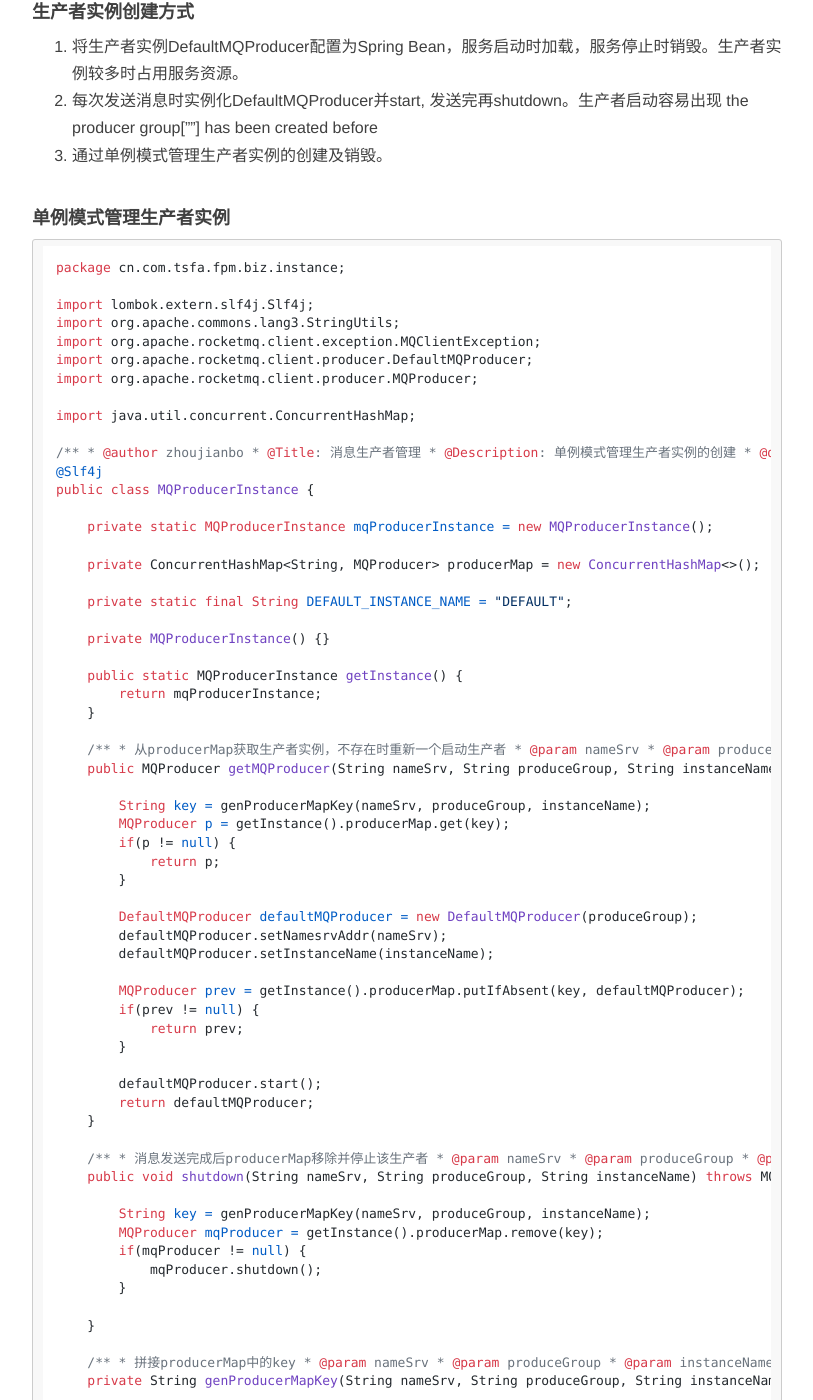
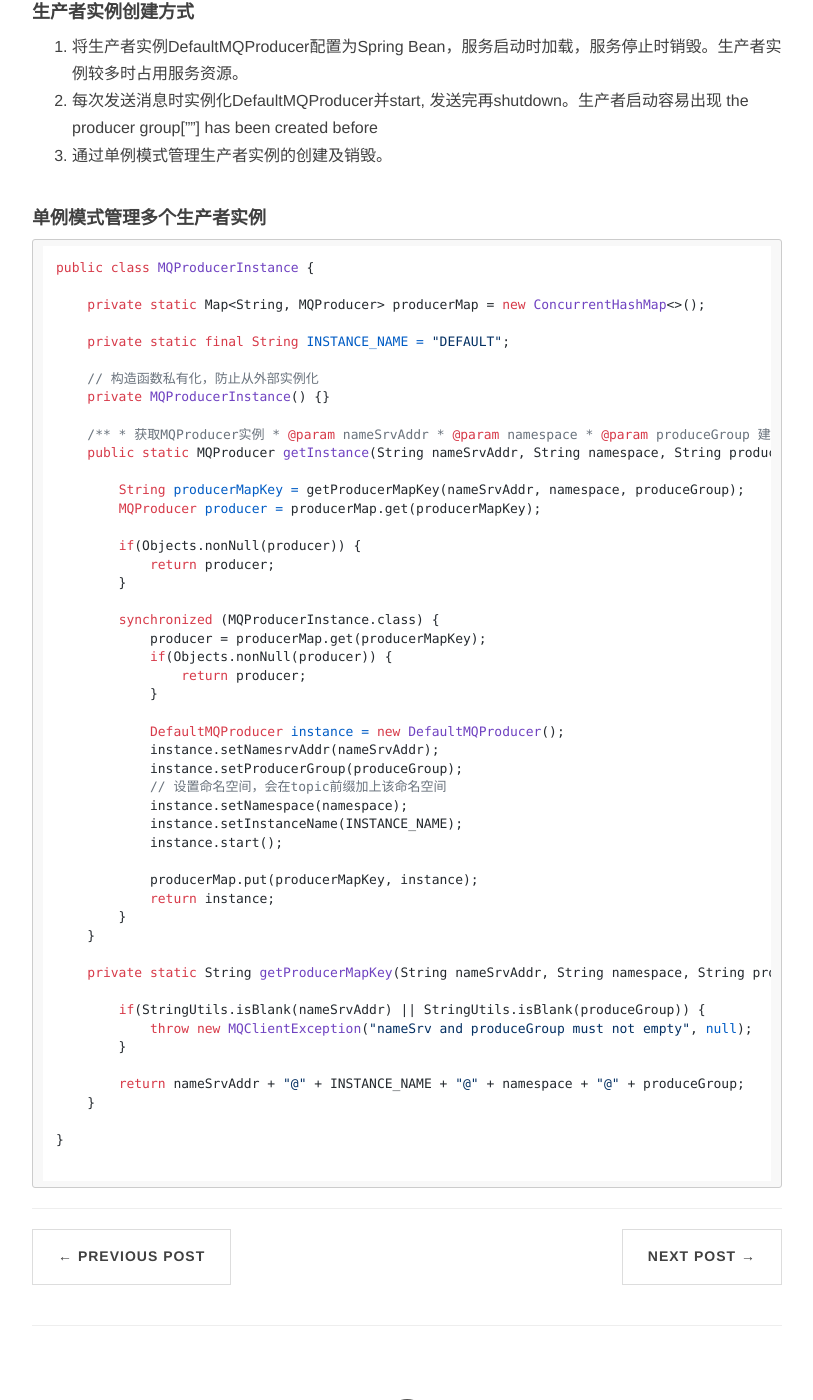
Before and after one commit to ZhouJianBoPro/ZhouJianBoPro.github.io, a Jekyll site: the page built from _posts/2022-08-31-RocketMQ生产者实例管理.md, in a window 1280 px wide and 1400 px high, scrolled down 434 px. Shown: the whole window, without its empty margins (233-1046 px from the left). Built offline with Jekyll 4.4.1, drawn with Linux system fonts in a browser that asks for light colours; nearby versions of some CDN libraries; comment, search, counter and statistics services are not loaded; some of the changed text lies outside the part shown.

Commit message:
生产者管理

````diff
--- a/_posts/2022-08-31-RocketMQ生产者实例管理.md
+++ b/_posts/2022-08-31-RocketMQ生产者实例管理.md
@@ -10,105 +10,62 @@ tags: [rocketmq]
 2. 每次发送消息时实例化DefaultMQProducer并start, 发送完再shutdown。生产者启动容易出现 the producer group[""] has been created before
 3. 通过单例模式管理生产者实例的创建及销毁。
 
-#### 单例模式管理生产者实例
+#### 单例模式管理多个生产者实例
 ```java
-package cn.com.tsfa.fpm.biz.instance;
-
-import lombok.extern.slf4j.Slf4j;
-import org.apache.commons.lang3.StringUtils;
-import org.apache.rocketmq.client.exception.MQClientException;
-import org.apache.rocketmq.client.producer.DefaultMQProducer;
-import org.apache.rocketmq.client.producer.MQProducer;
-
-import java.util.concurrent.ConcurrentHashMap;
-
-/**
- * @author zhoujianbo
- * @Title: 消息生产者管理
- * @Description: 单例模式管理生产者实例的创建
- * @date Created in 2022/7/11 19:57
- **/
-@Slf4j
 public class MQProducerInstance {
 
-    private static MQProducerInstance mqProducerInstance = new MQProducerInstance();
+    private static Map<String, MQProducer> producerMap = new ConcurrentHashMap<>();
 
-    private ConcurrentHashMap<String, MQProducer> producerMap = new ConcurrentHashMap<>();
+    private static final String INSTANCE_NAME = "DEFAULT";
 
-    private static final String DEFAULT_INSTANCE_NAME = "DEFAULT";
-
+    // 构造函数私有化，防止从外部实例化
     private MQProducerInstance() {}
 
-    public static MQProducerInstance getInstance() {
-        return mqProducerInstance;
-    }
-
     /**
-     * 从producerMap获取生产者实例，不存在时重新一个启动生产者
-     * @param nameSrv
-     * @param produceGroup
-     * @param instanceName
+     * 获取MQProducer实例
+     * @param nameSrvAddr
+     * @param namespace
+     * @param produceGroup 建议与topic一对一
      * @return
      * @throws MQClientException
      */
-    public MQProducer getMQProducer(String nameSrv, String produceGroup, String instanceName) throws MQClientException {
+    public static MQProducer getInstance(String nameSrvAddr, String namespace, String produceGroup) throws MQClientException {
 
-        String key = genProducerMapKey(nameSrv, produceGroup, instanceName);
-        MQProducer p = getInstance().producerMap.get(key);
-        if(p != null) {
-            return p;
+        String producerMapKey = getProducerMapKey(nameSrvAddr, namespace, produceGroup);
+        MQProducer producer = producerMap.get(producerMapKey);
+
+        if(Objects.nonNull(producer)) {
+            return producer;
         }
 
-        DefaultMQProducer defaultMQProducer = new DefaultMQProducer(produceGroup);
-        defaultMQProducer.setNamesrvAddr(nameSrv);
-        defaultMQProducer.setInstanceName(instanceName);
+        synchronized (MQProducerInstance.class) {
+            producer = producerMap.get(producerMapKey);
+            if(Objects.nonNull(producer)) {
+                return producer;
+            }
 
-        MQProducer prev = getInstance().producerMap.putIfAbsent(key, defaultMQProducer);
-        if(prev != null) {
-            return prev;
+            DefaultMQProducer instance = new DefaultMQProducer();
+            instance.setNamesrvAddr(nameSrvAddr);
+            instance.setProducerGroup(produceGroup);
+            //  设置命名空间，会在topic前缀加上该命名空间
+            instance.setNamespace(namespace);
+            instance.setInstanceName(INSTANCE_NAME);
+            instance.start();
+
+            producerMap.put(producerMapKey, instance);
+            return instance;
         }
-
-        defaultMQProducer.start();
-        return defaultMQProducer;
     }
 
-    /**
-     * 消息发送完成后producerMap移除并停止该生产者
-     * @param nameSrv
-     * @param produceGroup
-     * @param instanceName
-     * @throws MQClientException
-     */
-    public void shutdown(String nameSrv, String produceGroup, String instanceName) throws MQClientException {
+    private static String getProducerMapKey(String nameSrvAddr, String namespace, String produceGroup) throws MQClientException {
 
-        String key = genProducerMapKey(nameSrv, produceGroup, instanceName);
-        MQProducer mqProducer = getInstance().producerMap.remove(key);
-        if(mqProducer != null) {
-            mqProducer.shutdown();
-        }
-
-    }
-
-    /**
-     * 拼接producerMap中的key
-     * @param nameSrv
-     * @param produceGroup
-     * @param instanceName
-     * @return
-     * @throws MQClientException
-     */
-    private String genProducerMapKey(String nameSrv, String produceGroup, String instanceName) throws MQClientException {
-
-        if(StringUtils.isEmpty(nameSrv) || StringUtils.isEmpty(produceGroup)) {
+        if(StringUtils.isBlank(nameSrvAddr) || StringUtils.isBlank(produceGroup)) {
             throw new MQClientException("nameSrv and produceGroup must not empty", null);
         }
 
-        if(StringUtils.isEmpty(instanceName)) {
-            instanceName = DEFAULT_INSTANCE_NAME;
-        }
+        return nameSrvAddr + "@" + INSTANCE_NAME + "@" + namespace + "@" + produceGroup;
+    }
 
-        return nameSrv + "_" + produceGroup + "_" + instanceName;
-    }
 }
 
 ```
````
